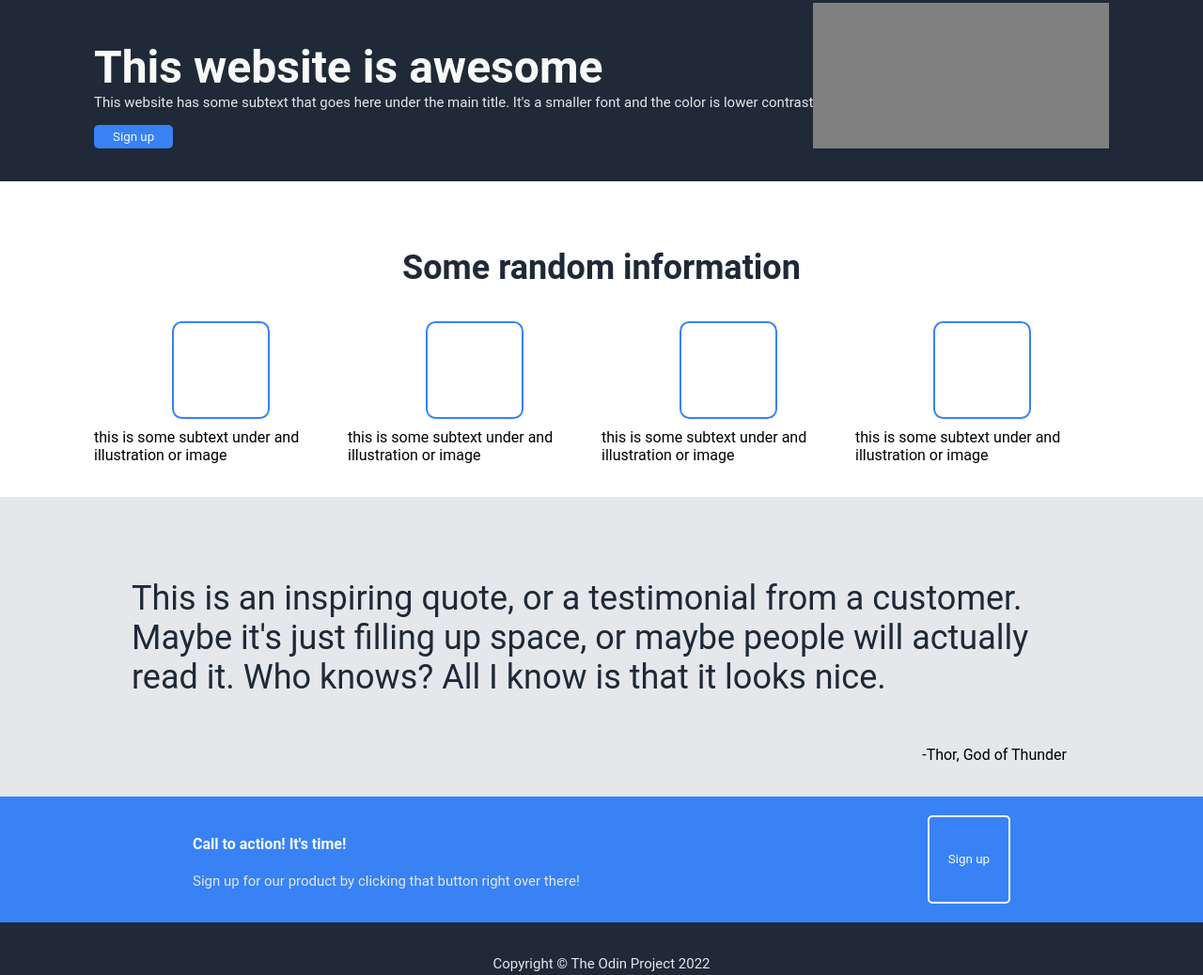
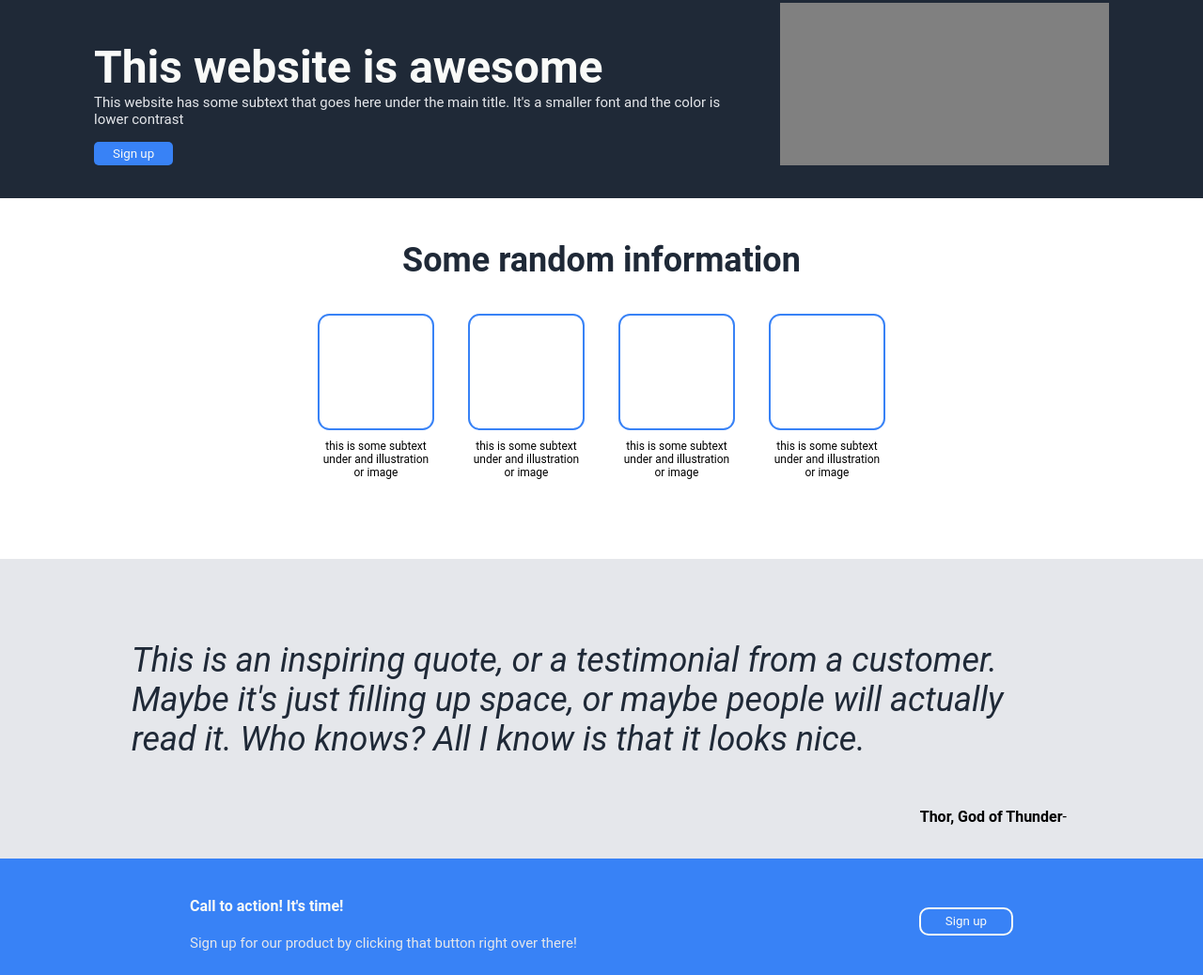
Before and after one commit to eboutte97/landing-page, a plain HTML site: page index.html in a window 1280 px wide. Shown: the part 113-1151 px from the top of the page at 94% size. Drawn offline with Linux system fonts and the light colour scheme.

Commit message:
Final project - (font-weights didn't work)

```diff
--- a/index.html
+++ b/index.html
@@ -28,7 +28,7 @@
     <div class="awesome">
       <h2>This website is awesome</h2>
       <p>This website has some subtext that goes here under the main title. It's a smaller font and the color is lower contrast</p>
-      <button>Sign up</button>
+      <button class="button-hero">Sign up</button>
     </div>
     <div class="place-img">
       <div></div>
@@ -62,9 +62,9 @@
    <!--Thor quote below-->
    <div class="content-quote">
     <blockquote>
-      <p>This is an inspiring quote, or a testimonial from a customer. Maybe it's just filling up space, or maybe people will actually read it. Who knows? All I know is that it looks nice.</p>
+      <p><em>This is an inspiring quote, or a testimonial from a customer. Maybe it's just filling up space, or maybe people will actually read it. Who knows? All I know is that it looks nice.</em></p>
     </blockquote>
-    <figcaption class="thor">-Thor, God of Thunder</figcaption>
+    <figcaption class="thor"><strong>Thor, God of Thunder</strong>-</figcaption>
    </div>
 
    <!--Call to action below-->
--- a/styles.css
+++ b/styles.css
@@ -18,6 +18,7 @@ header {
 
 .hero {
     display: flex;
+    gap: 2rem;
 }
 
 .awesome p {
@@ -45,8 +46,7 @@ li {
     display: flex;
     background-color: grey;
     align-items: center;
-    flex: 1 0 auto;
-    width: 300px;
+    min-width: 350px;
 }
 
 .content-cards {
@@ -57,17 +57,27 @@ li {
 
 .img-cards {
     display: flex;
+    justify-content: center;
+    gap: 40px;
+    width: 600px;
+    margin-bottom: 50px;
 }
 
 .card {
     display: flex;
     flex-direction: column;
     align-items: center;
+    width: 120px;
+}
+
+.card figcaption {
+    text-align: center;
+    font-size: 12px;
 }
 
 .img {
-    width: 100px;
-    height: 100px;
+    width: 120px;
+    height: 120px;
     border: solid #3882F6 2px;
     border-radius: 10%;
     margin-bottom: 10px;
@@ -129,7 +139,7 @@ footer,
     color: #E5E7EB;
 }
 
-button {
+.button-hero {
     background-color: #3882F6;
     padding: 5px 20px;
     border-radius: 5px;
@@ -138,7 +148,12 @@ button {
 
 .button-sign-up {
     border: solid #F9FAF8 2px;
-    padding: none;
+    border-radius: 10px;
+    background-color: #3882F6;
+    padding: 5px 20px;
+    width: 100px;
+    height: 30px;
+    align-self: center;
 }
 
 .content-quote {
@@ -153,4 +168,5 @@ blockquote p {
 h3 {
     font-size: 36px;
     color: #1F2937;
+    margin-top: 10px;
 }
```
